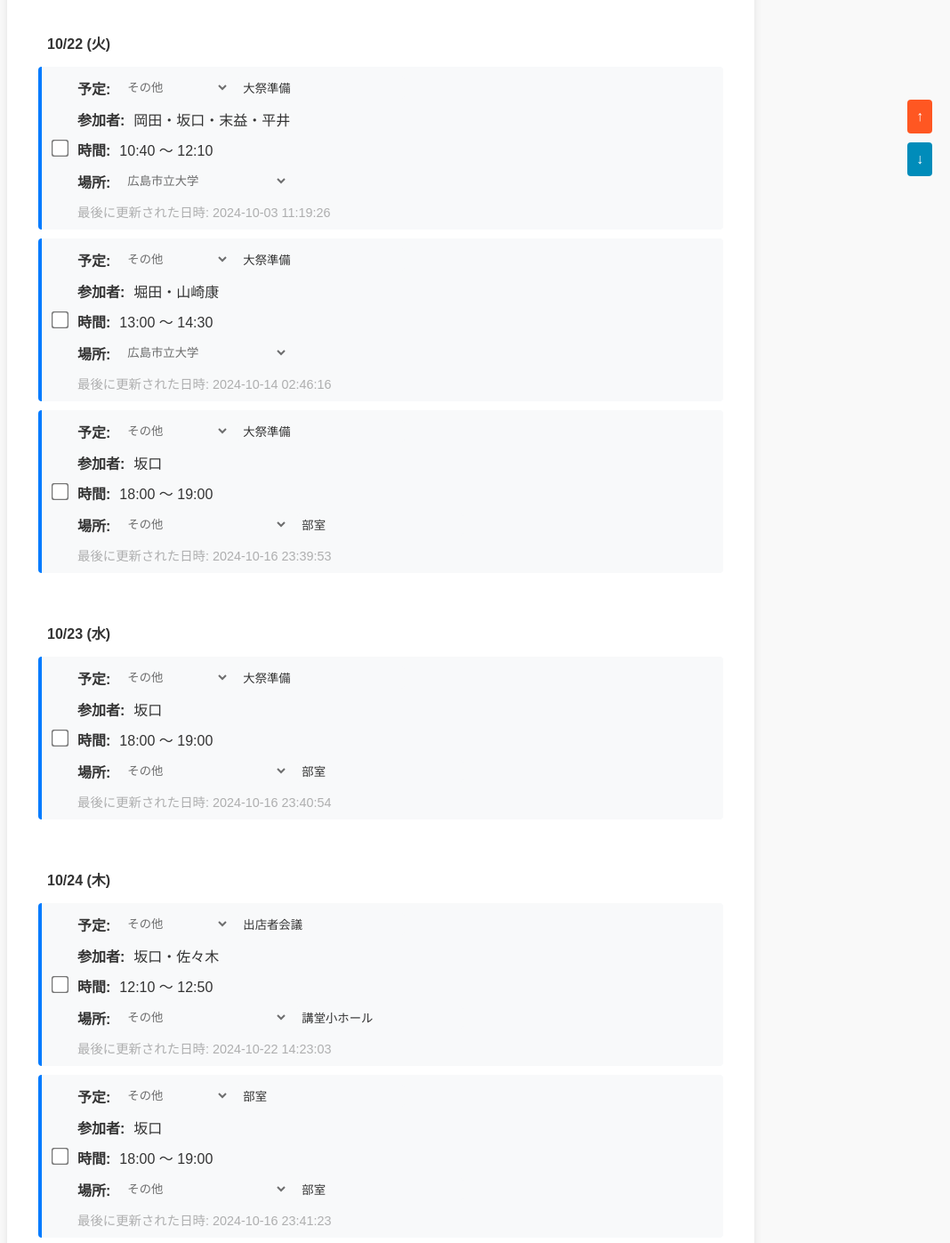
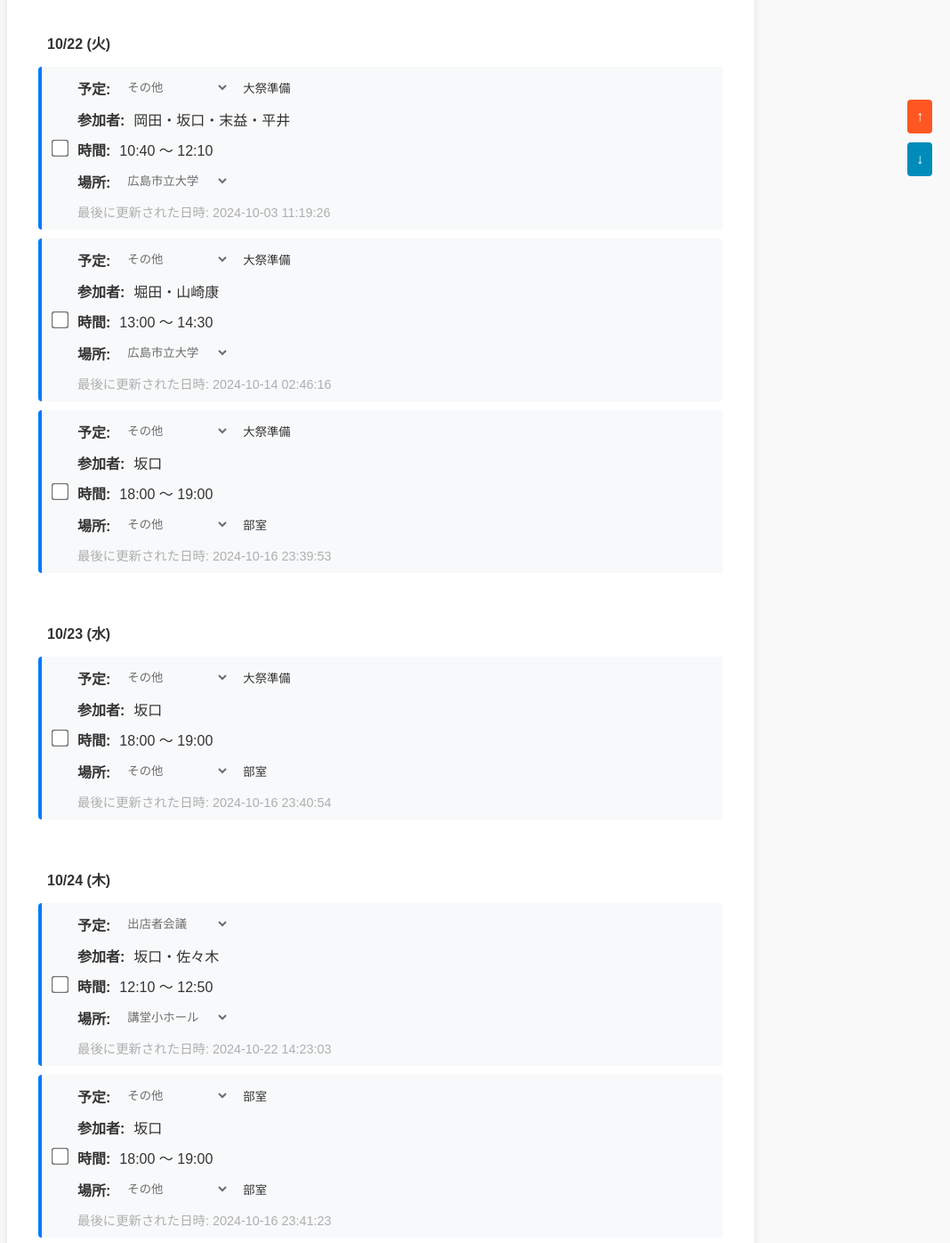
Before and after one commit to Hiro-ch/kyudou-schedule, a Flask app: page / in a window 1280 px wide. Shown: the part 245-1642 px from the top of the page at 89% size, without its empty margins (212-1280 px from the left). Run offline with Flask 3, Linux system fonts and the light colour scheme; a user stored in the database is signed in.

Commit message:
場所の選択から「安佐南区スポーツセンター」を削除し、「講堂小ホール」を追加しました。

```diff
--- a/templates/index.html
+++ b/templates/index.html
@@ -308,17 +308,18 @@
                                 <label for="plan_type_{{ details.id }}">予定:</label>
                                 <select id="plan_type_{{ details.id }}" name="plan_type_{{ details.id }}"
                                     onchange="toggleCustomPlanTypeInput('{{ details.id }}')" disabled
-                                    data-original-value="{% if details.plan_type in ['全体練習', '個人練習', 'クラブ調整会議'] %}{{ details.plan_type }}{% else %}その他{% endif %}">
+                                    data-original-value="{% if details.plan_type in ['全体練習', '個人練習', 'クラブ調整会議', '出店者会議'] %}{{ details.plan_type }}{% else %}その他{% endif %}">
                                     <option value="全体練習" {% if details.plan_type == "全体練習" %}selected{% endif %}>全体練習</option>
                                     <option value="個人練習" {% if details.plan_type == "個人練習" %}selected{% endif %}>個人練習</option>
                                     <option value="クラブ調整会議" {% if details.plan_type == "クラブ調整会議" %}selected{% endif %}>クラブ調整会議</option>
-                                    <option value="その他" {% if details.plan_type not in ["全体練習", "個人練習", "クラブ調整会議"] %}selected{% endif %}>その他</option>
+                                    <option value="出店者会議" {% if details.plan_type == "出店者会議" %}selected{% endif %}>出店者会議</option>
+                                    <option value="その他" {% if details.plan_type not in ["全体練習", "個人練習", "クラブ調整会議", "出店者会議"] %}selected{% endif %}>その他</option>
                                 </select>
                                 <input type="text" id="custom_plan_type_{{ details.id }}" name="custom_plan_type_{{ details.id }}"
-                                    value="{% if details.plan_type not in ['全体練習', '個人練習', 'クラブ調整会議'] %}{{ details.plan_type }}{% else %}{% endif %}"
-                                    {% if details.plan_type in ['全体練習', '個人練習', 'クラブ調整会議'] %}style="display:none;"{% endif %}
+                                    value="{% if details.plan_type not in ['全体練習', '個人練習', 'クラブ調整会議', '出店者会議'] %}{{ details.plan_type }}{% else %}{% endif %}"
+                                    {% if details.plan_type in ['全体練習', '個人練習', 'クラブ調整会議', '出店者会議'] %}style="display:none;"{% endif %}
                                     disabled
-                                    data-original-value="{% if details.plan_type not in ['全体練習', '個人練習', 'クラブ調整会議'] %}{{ details.plan_type }}{% else %}{% endif %}"
+                                    data-original-value="{% if details.plan_type not in ['全体練習', '個人練習', 'クラブ調整会議', '出店者会議'] %}{{ details.plan_type }}{% else %}{% endif %}"
                                     placeholder="予定を入力">
                             </div>
                             <div class="schedule-item">
@@ -351,17 +352,17 @@
                                 <label for="location_{{ details.id }}">場所:</label>
                                 <select id="location_{{ details.id }}" name="location_{{ details.id }}"
                                     onchange="toggleCustomLocationInput('{{ details.id }}')" disabled
-                                    data-original-value="{% if details.location in ['広島市立大学', '安佐南区スポーツセンター', '県立総合体育館'] %}{{ details.location }}{% else %}その他{% endif %}">
+                                    data-original-value="{% if details.location in ['広島市立大学', '県立総合体育館', '講堂小ホール'] %}{{ details.location }}{% else %}その他{% endif %}">
                                     <option value="広島市立大学" {% if details.location == "広島市立大学" %}selected{% endif %}>広島市立大学</option>
-                                    <option value="安佐南区スポーツセンター" {% if details.location == "安佐南区スポーツセンター" %}selected{% endif %}>安佐南区スポーツセンター</option>
+                                    <option value="講堂小ホール" {% if details.location == "講堂小ホール" %}selected{% endif %}>講堂小ホール</option>
                                     <option value="県立総合体育館" {% if details.location == "県立総合体育館" %}selected{% endif %}>県立総合体育館</option>
-                                    <option value="その他" {% if details.location not in ["広島市立大学", "安佐南区スポーツセンター", "県立総合体育館"] %}selected{% endif %}>その他</option>
+                                    <option value="その他" {% if details.location not in ["広島市立大学", "県立総合体育館", "講堂小ホール"] %}selected{% endif %}>その他</option>
                                 </select>
                                 <input type="text" id="custom_location_{{ details.id }}" name="custom_location_{{ details.id }}"
-                                    value="{% if details.location not in ['広島市立大学', '安佐南区スポーツセンター', '県立総合体育館'] %}{{ details.location }}{% else %}{% endif %}"
-                                    {% if details.location in ['広島市立大学', '安佐南区スポーツセンター', '県立総合体育館'] %}style="display:none;"{% endif %}
+                                    value="{% if details.location not in ['広島市立大学', '県立総合体育館', '講堂小ホール'] %}{{ details.location }}{% else %}{% endif %}"
+                                    {% if details.location in ['広島市立大学', '県立総合体育館', '講堂小ホール'] %}style="display:none;"{% endif %}
                                     disabled
-                                    data-original-value="{% if details.location not in ['広島市立大学', '安佐南区スポーツセンター', '県立総合体育館'] %}{{ details.location }}{% else %}{% endif %}"
+                                    data-original-value="{% if details.location not in ['広島市立大学', '県立総合体育館', '講堂小ホール'] %}{{ details.location }}{% else %}{% endif %}"
                                     placeholder="場所を入力">
                             </div>
                             {% if details.last_updated %}
@@ -395,6 +396,7 @@
                     <option value="全体練習">全体練習</option>
                     <option value="個人練習">個人練習</option>
                     <option value="クラブ調整会議">クラブ調整会議</option>
+                    <option value="出店者会議">出店者会議</option>
                     <option value="その他">その他</option>
                 </select>
                 <input type="text" id="custom_plan_type" name="custom_plan_type" placeholder="予定を入力" style="display:none;" disabled>
@@ -423,7 +425,7 @@
                 <label for="location">場所:</label>
                 <select id="location" name="location" onchange="toggleCustomLocationInputNew()">
                     <option value="広島市立大学">広島市立大学</option>
-                    <option value="安佐南区スポーツセンター">安佐南区スポーツセンター</option>
+                    <option value="講堂小ホール">講堂小ホール</option>
                     <option value="県立総合体育館">県立総合体育館</option>
                     <option value="その他">その他</option>
                 </select>
```
